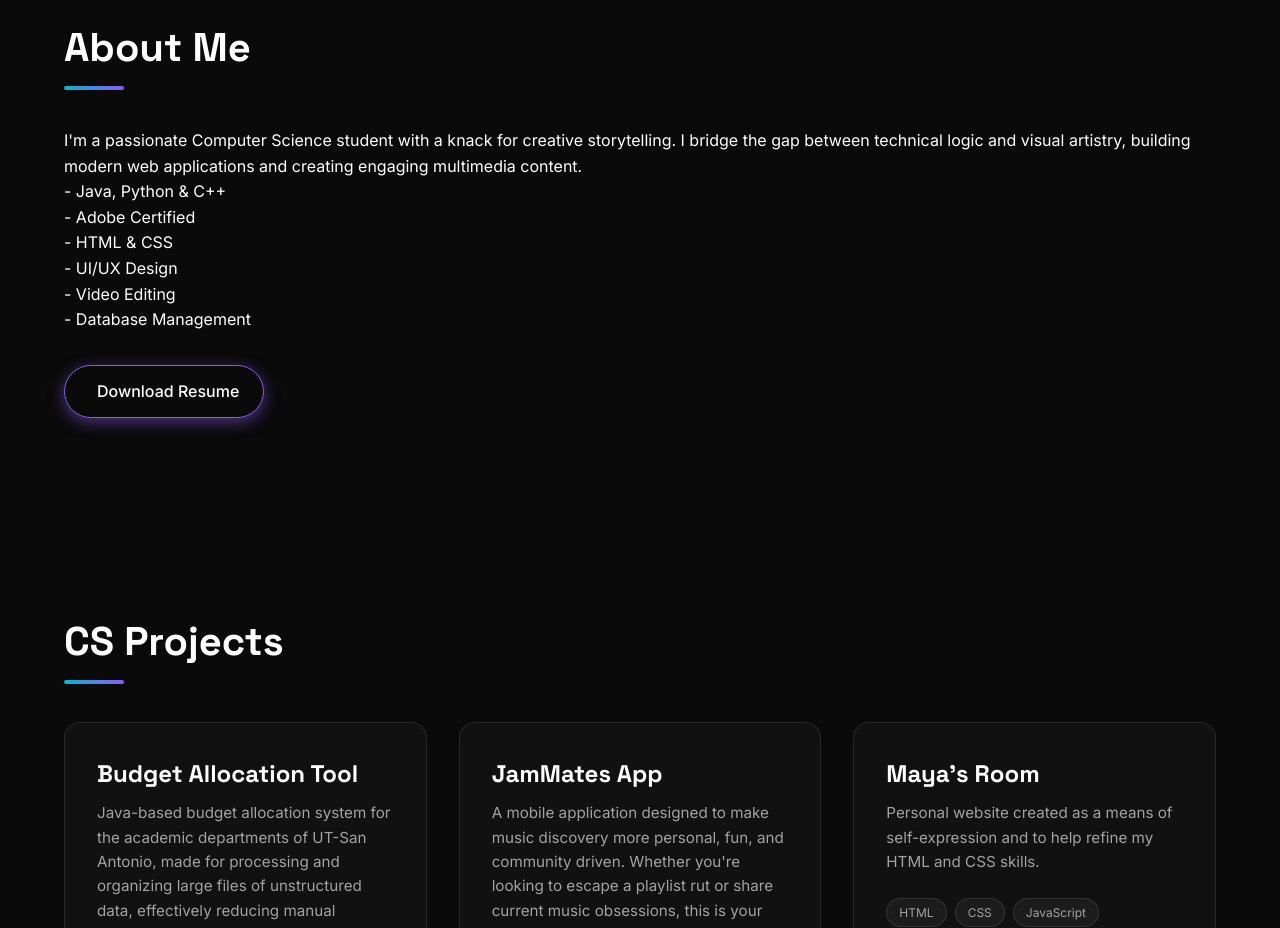
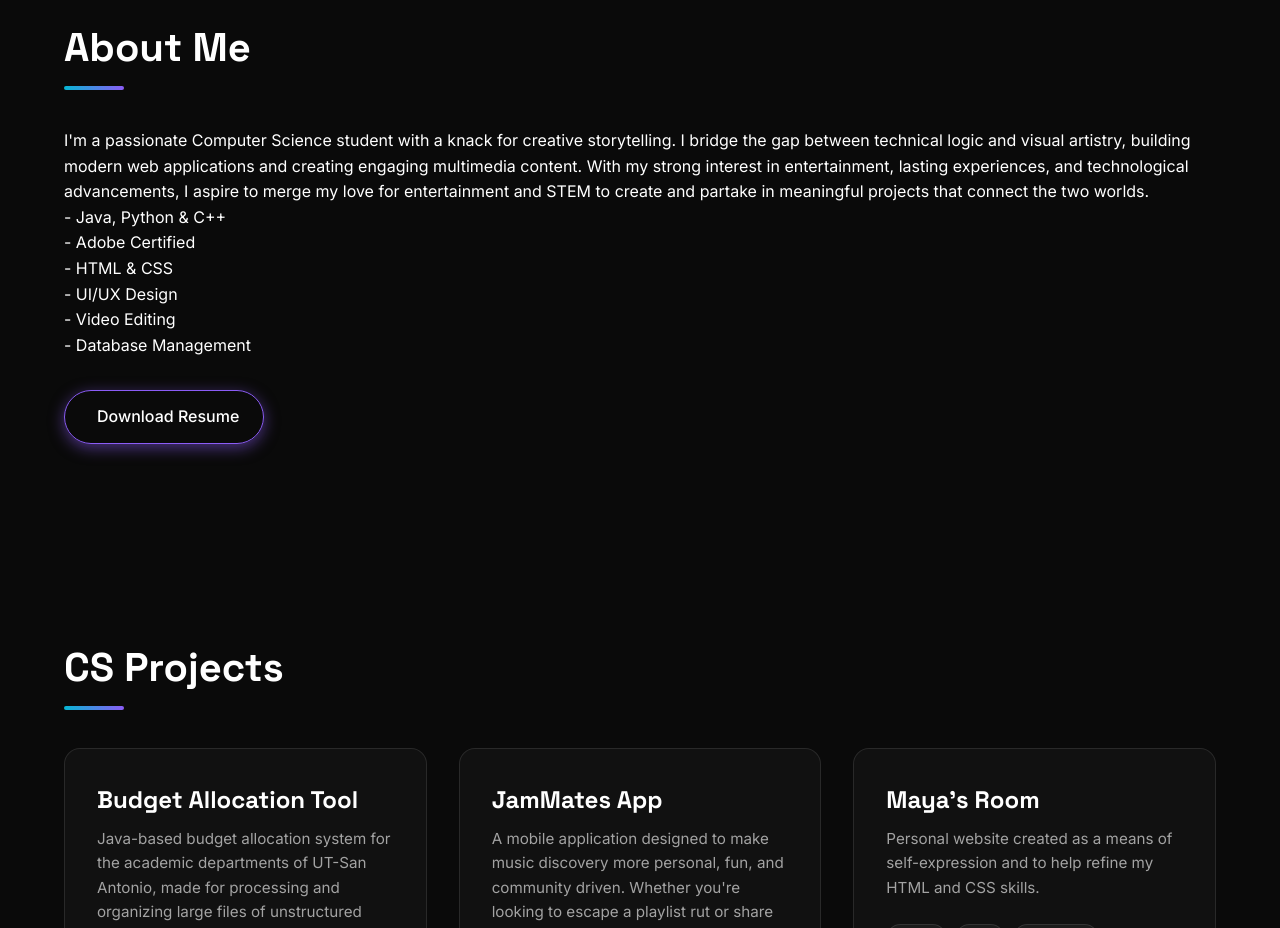
Before and after one commit to mayahawk14/portfolio, a plain HTML site: page index.html in a window 1280 px wide. Shown: the part 880-1808 px from the top of the page. Drawn offline with Linux system fonts and the light colour scheme; animation ran at ten frames a second; files whose address does not match are found by name.

Commit message:
Update index.html

```diff
--- a/index.html
+++ b/index.html
@@ -865,10 +865,11 @@ nav {
                     <div class="about-grid">
                         <div class="about-text">
                             <p>I'm a passionate Computer Science student with a knack for creative storytelling. I
-                                bridge
-                                the gap between technical logic and visual artistry, building modern web applications
-                                and
-                                creating engaging multimedia content.<br></p>
+                                bridge the gap between technical logic and visual artistry, building modern web
+								applications and creating engaging multimedia content. With my strong interest in
+								entertainment, lasting experiences, and technological advancements, I aspire to
+								merge my love for entertainment and STEM to create and partake in meaningful
+								projects that connect the two worlds.<br></p>
                             <ul class="skills-list">
                                 <li><i class="ph ph-code"></i> - Java, Python & C++</li>
 								<li><i class="ph ph-code"></i> - Adobe Certified
```
